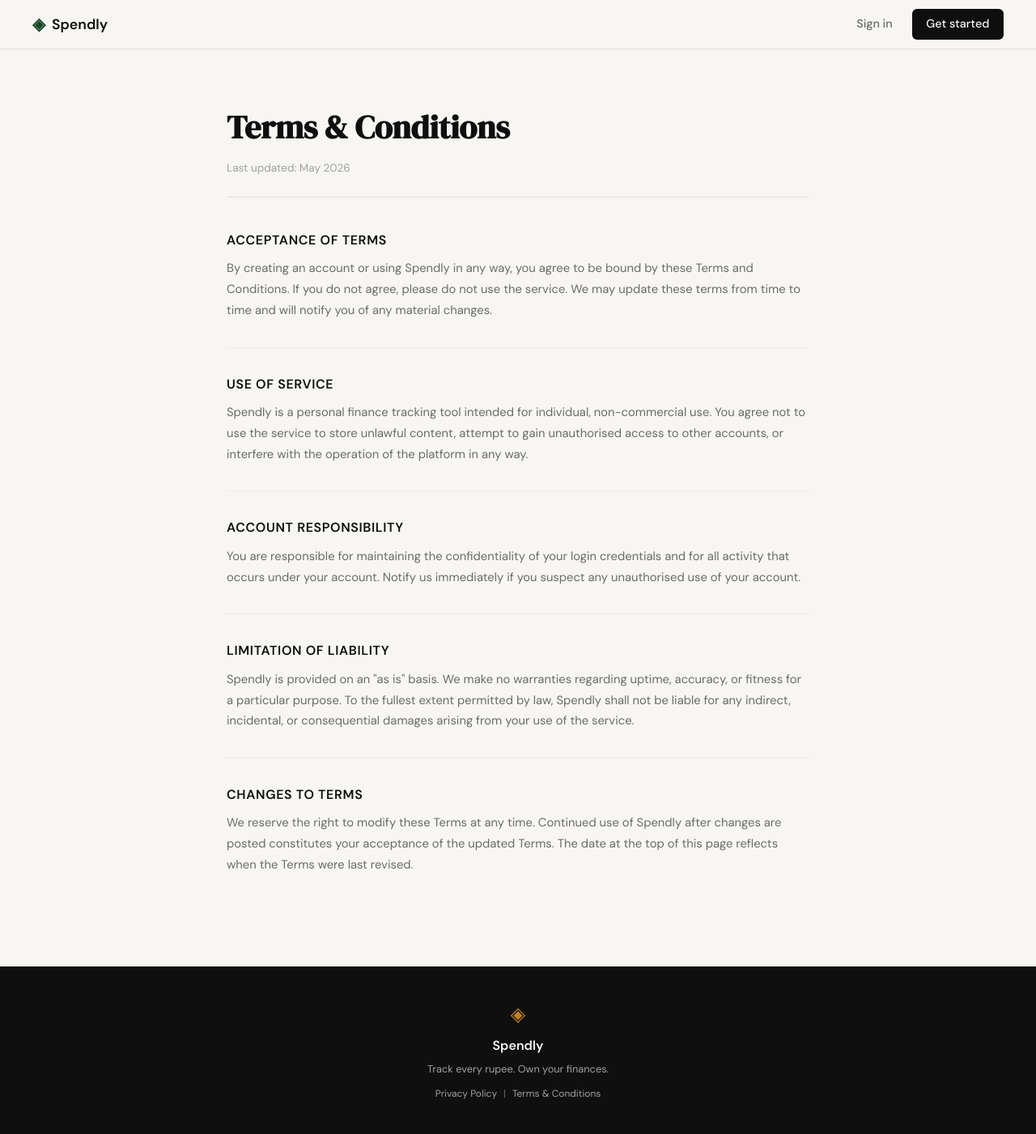
After one commit to mehersaqib931/spendly, a Flask app: page /terms-and-conditions in a window 1280 px wide. The commit adds this page. Shown: the whole page at 81% size. Run offline with Flask 3, Linux system fonts and the light colour scheme.

Commit message:
Add Privacy Policy and Terms & Conditions pages
- Add /privacy-policy and /terms-and-conditions routes to app.py
- Create templates for both pages extending base.html
- Add .legal-page layout styles to style.css using existing design variables

Co-Authored-By: Claude Sonnet 4.6 <noreply@anthropic.com>

```diff
--- a/app.py
+++ b/app.py
@@ -26,6 +26,16 @@ def login():
 # Placeholder routes — students will implement these                  #
 # ------------------------------------------------------------------ #
 
+@app.route("/privacy-policy")
+def privacy_policy():
+    return render_template("privacy_policy.html")
+
+
+@app.route("/terms-and-conditions")
+def terms_and_conditions():
+    return render_template("terms_and_conditions.html")
+
+
 @app.route("/logout")
 def logout():
     return "Logout — coming in Step 3"
--- a/static/css/style.css
+++ b/static/css/style.css
@@ -532,6 +532,66 @@ a { color: inherit; text-decoration: none; }
 }
 
 /* ------------------------------------------------------------------ */
+/* Legal pages (Privacy Policy, Terms & Conditions)                   */
+/* ------------------------------------------------------------------ */
+
+.legal-page {
+    display: flex;
+    justify-content: center;
+    padding: 4rem 2rem 5rem;
+}
+
+.legal-container {
+    width: 100%;
+    max-width: 720px;
+}
+
+.legal-header {
+    margin-bottom: 2.5rem;
+    padding-bottom: 1.5rem;
+    border-bottom: 1px solid var(--border);
+}
+
+.legal-title {
+    font-family: var(--font-display);
+    font-size: clamp(1.75rem, 4vw, 2.5rem);
+    color: var(--ink);
+    margin-bottom: 0.5rem;
+}
+
+.legal-meta {
+    font-size: 0.85rem;
+    color: var(--ink-faint);
+}
+
+.legal-section {
+    margin-bottom: 2rem;
+    padding-bottom: 2rem;
+    border-bottom: 1px solid var(--border-soft);
+}
+
+.legal-section:last-child {
+    border-bottom: none;
+    margin-bottom: 0;
+}
+
+.legal-section h2 {
+    font-family: var(--font-body);
+    font-size: 1rem;
+    font-weight: 600;
+    color: var(--ink);
+    margin-bottom: 0.6rem;
+    text-transform: uppercase;
+    letter-spacing: 0.04em;
+}
+
+.legal-section p {
+    font-size: 0.925rem;
+    color: var(--ink-muted);
+    line-height: 1.75;
+}
+
+/* ------------------------------------------------------------------ */
 /* Responsive                                                          */
 /* ------------------------------------------------------------------ */
 
--- /dev/null
+++ b/templates/terms_and_conditions.html
@@ -0,0 +1,64 @@
+{% extends "base.html" %}
+
+{% block title %}Terms &amp; Conditions — Spendly{% endblock %}
+
+{% block content %}
+
+<section class="legal-page">
+    <div class="legal-container">
+
+        <div class="legal-header">
+            <h1 class="legal-title">Terms &amp; Conditions</h1>
+            <p class="legal-meta">Last updated: May 2026</p>
+        </div>
+
+        <div class="legal-section">
+            <h2>Acceptance of Terms</h2>
+            <p>
+                By creating an account or using Spendly in any way, you agree to be bound by these Terms
+                and Conditions. If you do not agree, please do not use the service. We may update these
+                terms from time to time and will notify you of any material changes.
+            </p>
+        </div>
+
+        <div class="legal-section">
+            <h2>Use of Service</h2>
+            <p>
+                Spendly is a personal finance tracking tool intended for individual, non-commercial use.
+                You agree not to use the service to store unlawful content, attempt to gain unauthorised
+                access to other accounts, or interfere with the operation of the platform in any way.
+            </p>
+        </div>
+
+        <div class="legal-section">
+            <h2>Account Responsibility</h2>
+            <p>
+                You are responsible for maintaining the confidentiality of your login credentials and for
+                all activity that occurs under your account. Notify us immediately if you suspect any
+                unauthorised use of your account.
+            </p>
+        </div>
+
+        <div class="legal-section">
+            <h2>Limitation of Liability</h2>
+            <p>
+                Spendly is provided on an "as is" basis. We make no warranties regarding uptime,
+                accuracy, or fitness for a particular purpose. To the fullest extent permitted by law,
+                Spendly shall not be liable for any indirect, incidental, or consequential damages
+                arising from your use of the service.
+            </p>
+        </div>
+
+        <div class="legal-section">
+            <h2>Changes to Terms</h2>
+            <p>
+                We reserve the right to modify these Terms at any time. Continued use of Spendly after
+                changes are posted constitutes your acceptance of the updated Terms. The date at the top
+                of this page reflects when the Terms were last revised.
+            </p>
+        </div>
+
+    </div>
+</section>
+
+{% endblock %}
```
Also changed, not shown: templates/privacy_policy.html (added, +63 -0 lines).
